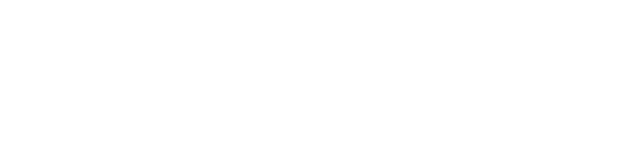
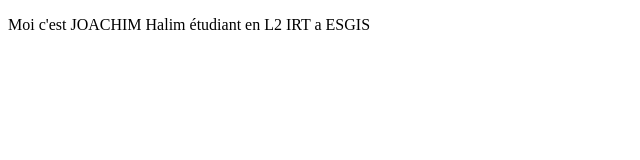
Before and after one commit to Lupinhlm/git-mon-cv, a plain HTML site: page index.html in a window 1280 px wide. Shown: the whole page, without its empty margins (0-640 px from the left). Drawn offline with Linux system fonts and the light colour scheme.

Commit message:
mise en place de la description

```diff
--- a/index.html
+++ b/index.html
@@ -4,6 +4,6 @@
 	<title></title>
 </head>
 <body>
-
+    <p>Moi c'est JOACHIM Halim étudiant en L2 IRT a ESGIS</p>
 </body>
 </html>
```
